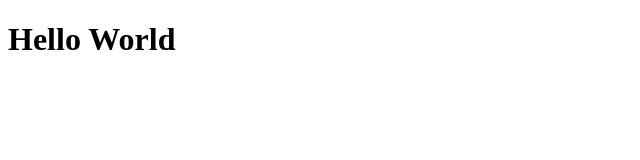
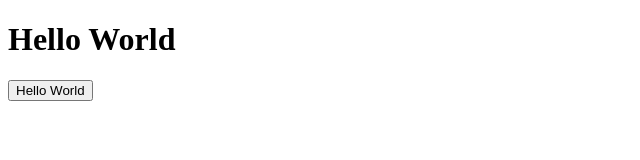
Before and after one commit to RjayEscalante/html-project, a plain HTML site: page index.html in a window 1280 px wide. Shown: the whole page, without its empty margins (0-640 px from the left). Drawn offline with Linux system fonts and the light colour scheme.

```diff
--- a/index.html
+++ b/index.html
@@ -6,11 +6,12 @@
     <meta http-equiv="X-UA-Compatible" content="IE=edge">
     <meta name="viewport" content="width=device-width, initial-scale=1.0">
     <title>Document</title>
-    <link href="/assets/css/style.css" rel="stylesheet">
+    <link href ="/assets/css/style.css" rel="stylesheet" >
 </head>
 
 <body>
     <h1>Hello World</h1>
+    <button class="button">Hello World</button>
 </body>
 
 </html>
```
